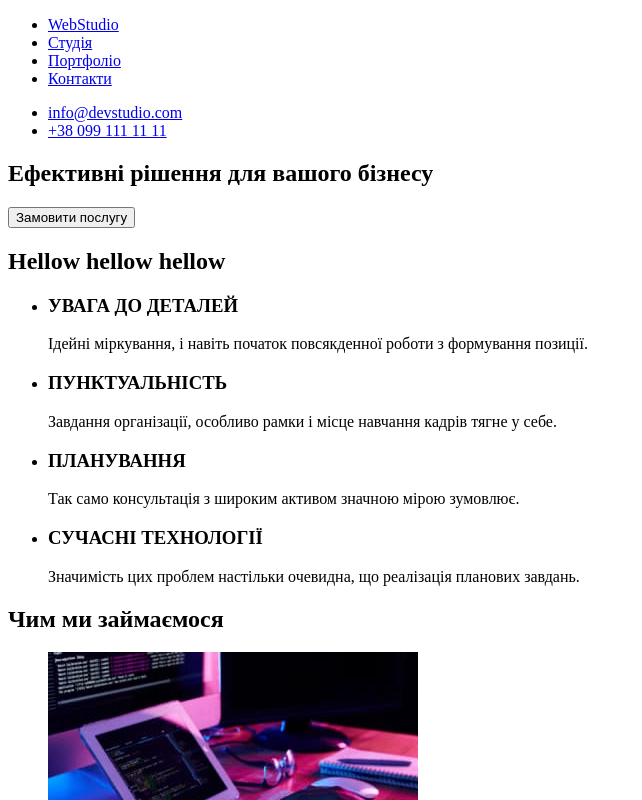
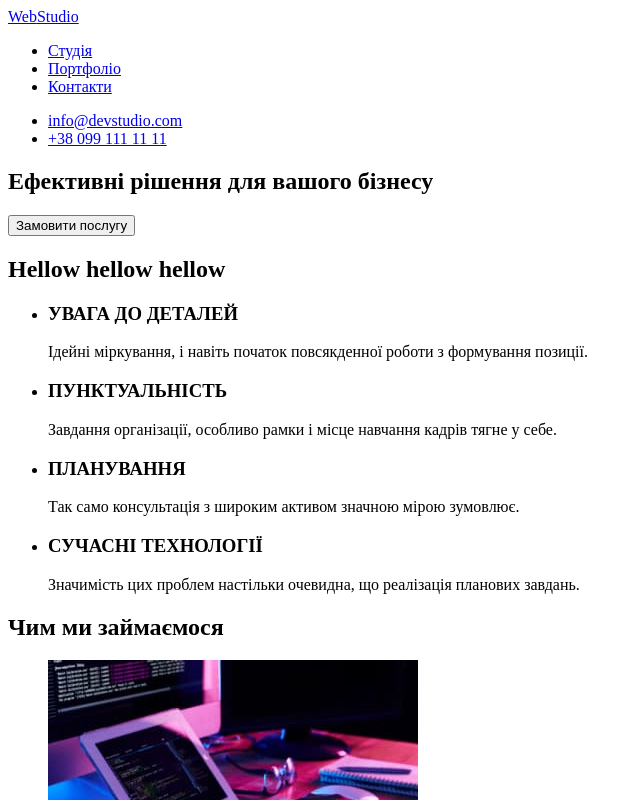
Before and after one commit to VitalikN/goit-markup-hw-01, a plain HTML site: page index.html in a window 1280 px wide. Shown: the top 800 px of the page, without its empty margins (0-642 px from the left). Drawn offline with Linux system fonts and the light colour scheme.

Commit message:
web studio переніс за ul і обгорнув studio в span

```diff
--- a/index.html
+++ b/index.html
@@ -11,9 +11,9 @@
 <body>
     <!-- верхня лінія   -->
     <header>
+        <a href="/">Web<span>Studio</span></a>
         <nav>
             <ul>
-                <li> <a href="/">WebStudio</a></li>
                 <li> <a href="/">Студія </a></li>
                 <li> <a href="/">Портфоліо</a></li>
                 <li> <a href="/">Контакти</a></li>
@@ -100,8 +100,8 @@
     <!-- футер -->
     <footer>
         <address>
+            <a href="/">Web<span>Studio</span></a>
             <ul>
-                <li> <a href="/">WebStudio</a></li>
                 <li><a
                         href="https://www.google.com/maps/place/%D0%B1%D1%83%D0%BB%D1%8C%D0%B2%D0%B0%D1%80+%D0%9B%D0%B5%D1%81%D1%96+%D0%A3%D0%BA%D1%80%D0%B0%D1%97%D0%BD%D0%BA%D0%B8,+26,+%D0%9A%D0%B8%D1%97%D0%B2,+02000/@50.4265807,30.5383858,17z/data=!3m1!4b1!4m5!3m4!1s0x40d4cf0e033ecbe9:0x57a4dffefec77da0!8m2!3d50.4265807!4d30.5383858">м.
                         Київ, пр-т Лесі Українки, 26</a>
```
Also changed, not shown: .prettierrc.json (added).
